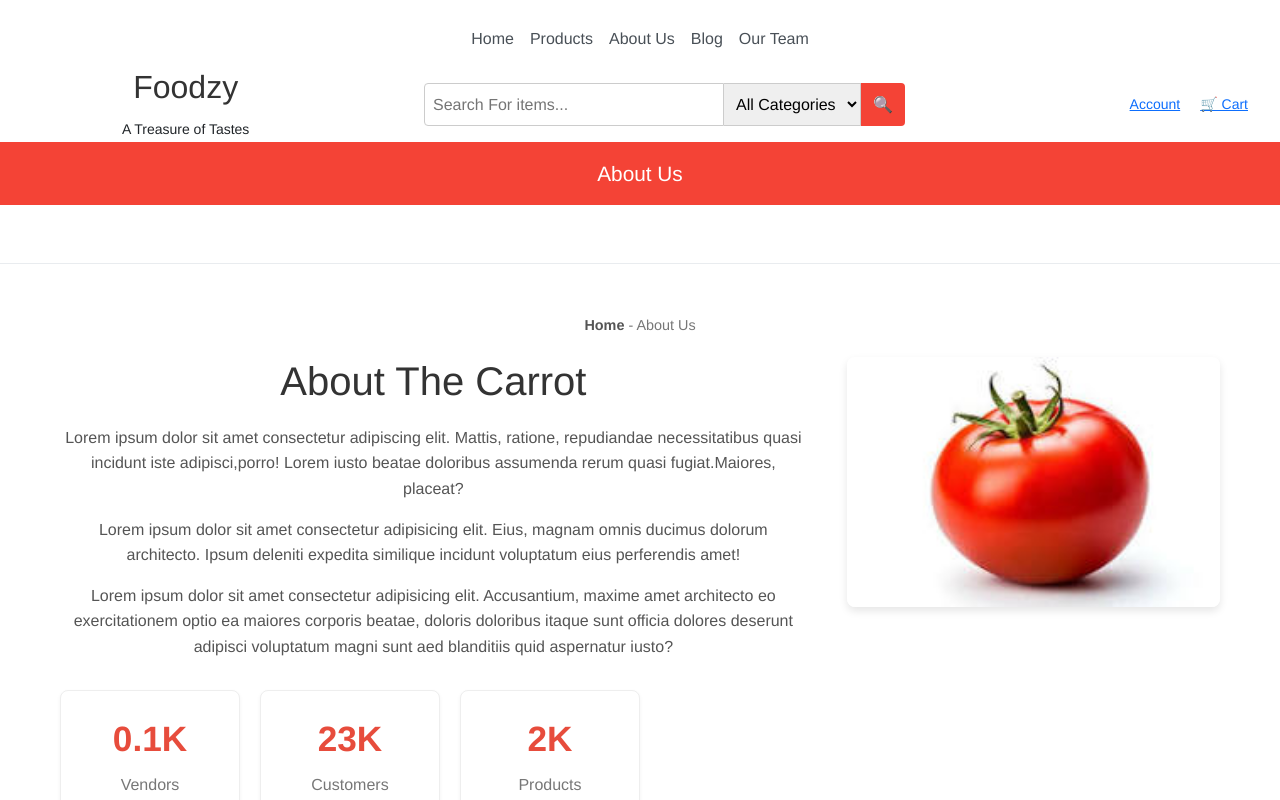
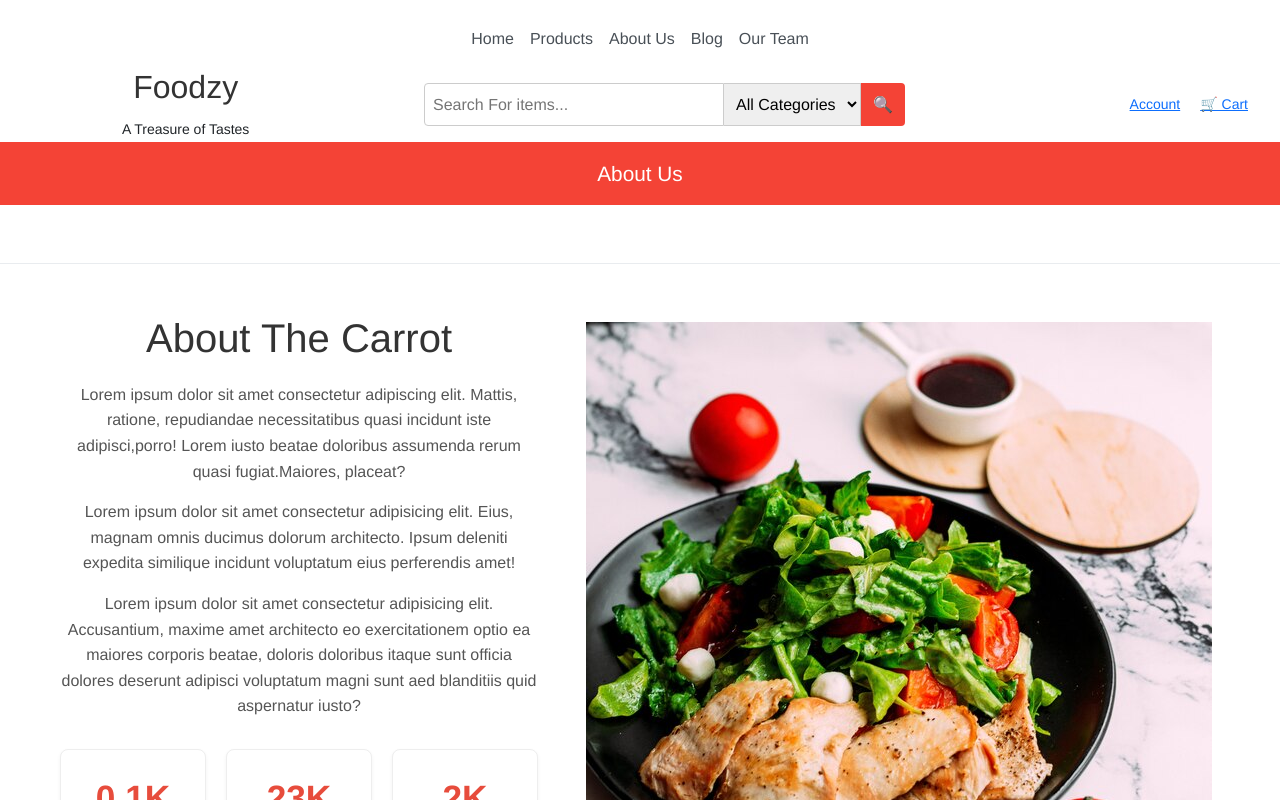
Before and after one commit to MRzJOE/itiReact, a React (Create React App) app: page /#/about-us in a window 1280 px wide. Shown: the top 800 px of the page. Built offline with nearby package versions, Linux system fonts and the light colour scheme.

Commit message:
Update AboutUsPage: change image source and improve code formatting

```diff
--- a/src/pages/AboutUsPage.js
+++ b/src/pages/AboutUsPage.js
@@ -1,17 +1,13 @@
-import React from 'react';
-import styles from './AboutUsPage.module.css';
-import StatisticCard from '../components/StatisticCard';
-import FeatureCard from '../components/FeatureCard';
+import React from "react";
+import styles from "./AboutUsPage.module.css";
+import StatisticCard from "../components/StatisticCard";
+import FeatureCard from "../components/FeatureCard";
 
-import aboutImage from '../assets/images/tomatoimg.jpg';
+import aboutImage from "../assets/0.png";
 
 const AboutUsPage = () => {
   return (
     <div className={styles.aboutUsContainer}>
-      <nav className={styles.breadcrumb}>
-        <span>Home</span> - <span>About Us</span>
-      </nav>
-
       <section className={styles.aboutSection}>
         <div className={styles.aboutContent}>
           <h1 className={styles.sectionTitle}>About The Carrot</h1>
@@ -27,11 +23,11 @@ const AboutUsPage = () => {
             similique incidunt voluptatum eius perferendis amet!
           </p>
           <p>
-            Lorem ipsum dolor sit amet consectetur adipisicing elit. Accusantium,
-            maxime amet architecto eo exercitationem optio ea maiores corporis
-            beatae, doloris doloribus itaque sunt officia dolores deserunt
-            adipisci voluptatum magni sunt aed blanditiis quid aspernatur
-            iusto?
+            Lorem ipsum dolor sit amet consectetur adipisicing elit.
+            Accusantium, maxime amet architecto eo exercitationem optio ea
+            maiores corporis beatae, doloris doloribus itaque sunt officia
+            dolores deserunt adipisci voluptatum magni sunt aed blanditiis quid
+            aspernatur iusto?
           </p>
 
           <div className={styles.statistics}>
@@ -40,8 +36,12 @@ const AboutUsPage = () => {
             <StatisticCard value="2K" label="Products" />
           </div>
         </div>
-        <div className={styles.aboutImageContainer}>
-          <img src={aboutImage} alt="Assortment of fresh vegetables" className={styles.aboutImage} />
+        <div className={styles.aboutImageContainer && "p-2"}>
+          <img
+            src={aboutImage}
+            alt="Assortment of fresh vegetables"
+            className={styles.aboutImage && "p-0"}
+          />
         </div>
       </section>
 
```
